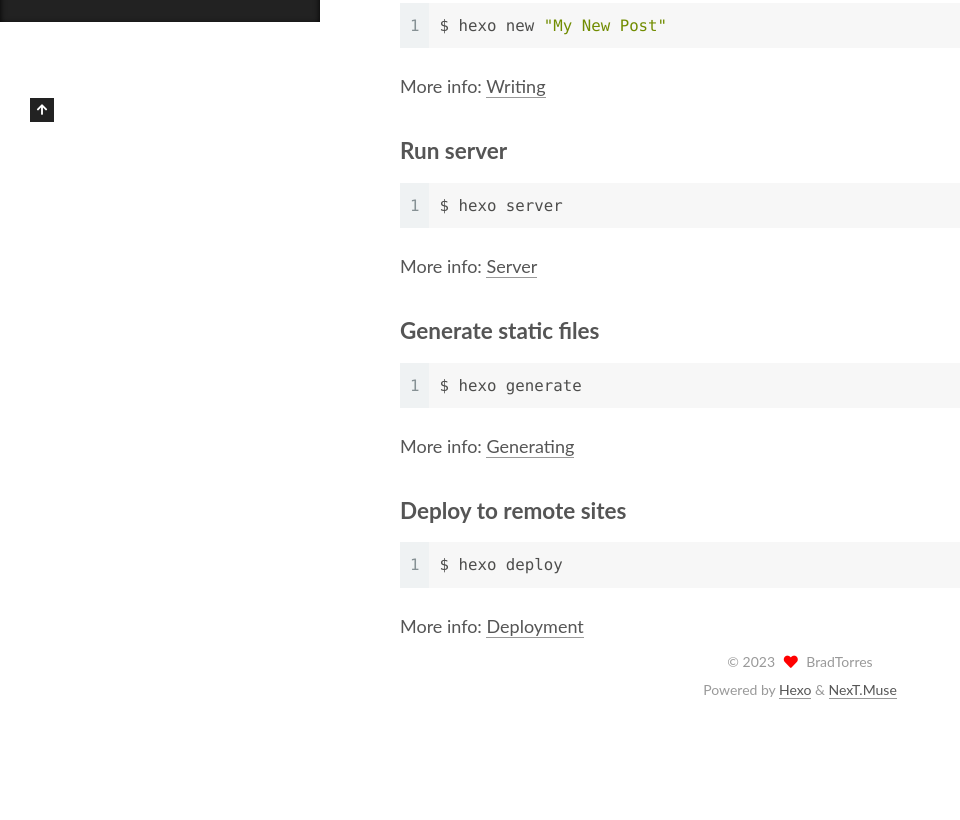
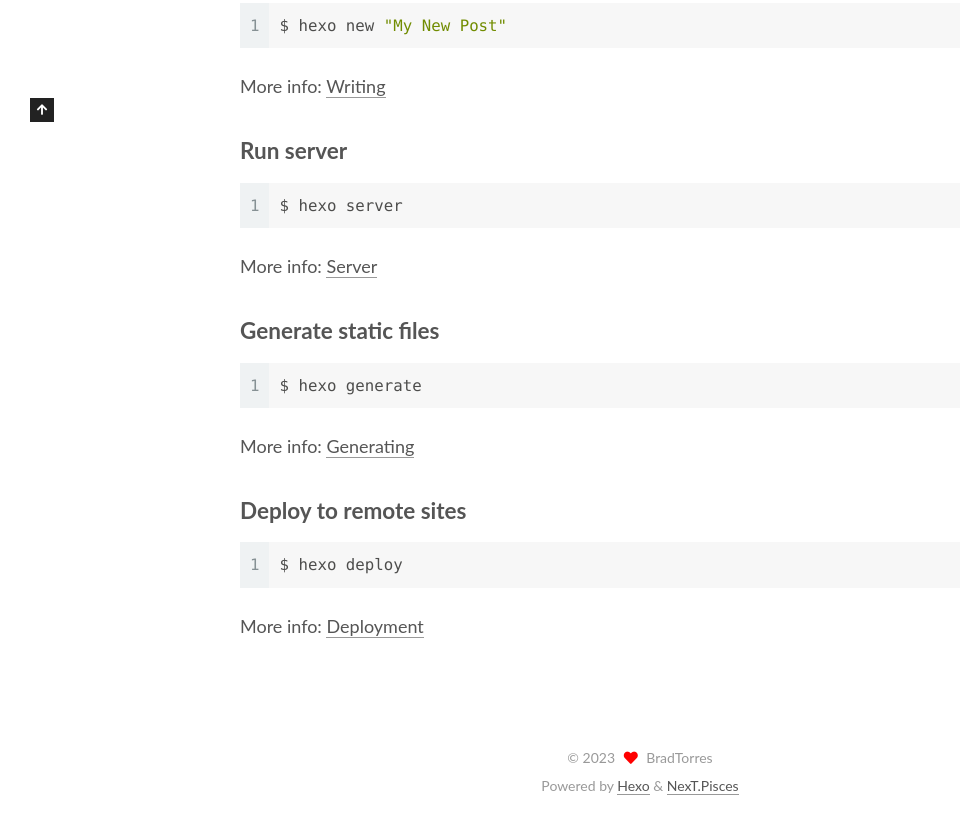
Before and after one commit to BradTorres/BradTorres.github.io, a plain HTML site: page 2023/03/28/hello-world/index.html in a window 1280 px wide. Shown: the part 778-1598 px from the top of the page, without its empty margins (0-960 px from the left). Before the commit the page ends 1502 px from the top, so only its background shows below. Drawn offline with Linux system fonts and the light colour scheme.

Commit message:
Site updated: 2023-03-28 22:03:31

```diff
--- a/2023/03/28/hello-world/index.html
+++ b/2023/03/28/hello-world/index.html
@@ -17,7 +17,7 @@
 
 <script id="hexo-configurations">
     var NexT = window.NexT || {};
-    var CONFIG = {"hostname":"bradtorres.github.io","root":"/","scheme":"Muse","version":"7.8.0","exturl":false,"sidebar":{"position":"left","display":"post","padding":18,"offset":12,"onmobile":false},"copycode":{"enable":false,"show_result":false,"style":null},"back2top":{"enable":true,"sidebar":false,"scrollpercent":false},"bookmark":{"enable":false,"color":"#222","save":"auto"},"fancybox":false,"mediumzoom":false,"lazyload":false,"pangu":false,"comments":{"style":"tabs","active":null,"storage":true,"lazyload":false,"nav":null},"algolia":{"hits":{"per_page":10},"labels":{"input_placeholder":"Search for Posts","hits_empty":"We didn't find any results for the search: ${query}","hits_stats":"${hits} results found in ${time} ms"}},"localsearch":{"enable":false,"trigger":"auto","top_n_per_article":1,"unescape":false,"preload":false},"motion":{"enable":true,"async":false,"transition":{"post_block":"fadeIn","post_header":"slideDownIn","post_body":"slideDownIn","coll_header":"slideLeftIn","sidebar":"slideUpIn"}}};
+    var CONFIG = {"hostname":"bradtorres.github.io","root":"/","scheme":"Pisces","version":"7.8.0","exturl":false,"sidebar":{"position":"left","display":"post","padding":18,"offset":12,"onmobile":false},"copycode":{"enable":false,"show_result":false,"style":null},"back2top":{"enable":true,"sidebar":false,"scrollpercent":false},"bookmark":{"enable":false,"color":"#222","save":"auto"},"fancybox":false,"mediumzoom":false,"lazyload":false,"pangu":false,"comments":{"style":"tabs","active":null,"storage":true,"lazyload":false,"nav":null},"algolia":{"hits":{"per_page":10},"labels":{"input_placeholder":"Search for Posts","hits_empty":"We didn't find any results for the search: ${query}","hits_stats":"${hits} results found in ${time} ms"}},"localsearch":{"enable":false,"trigger":"auto","top_n_per_article":1,"unescape":false,"preload":false},"motion":{"enable":true,"async":false,"transition":{"post_block":"fadeIn","post_header":"slideDownIn","post_body":"slideDownIn","coll_header":"slideLeftIn","sidebar":"slideUpIn"}}};
   </script>
 
   <meta name="description" content="Welcome to Hexo! This is your very first post. Check documentation for more info. If you get any problems when using Hexo, you can find the answer in troubleshooting or you can ask me on GitHub. Hello">
@@ -319,7 +319,7 @@
   </span>
   <span class="author" itemprop="copyrightHolder">BradTorres</span>
 </div>
-  <div class="powered-by">Powered by <a href="https://hexo.io/" class="theme-link" rel="noopener" target="_blank">Hexo</a> & <a href="https://muse.theme-next.org/" class="theme-link" rel="noopener" target="_blank">NexT.Muse</a>
+  <div class="powered-by">Powered by <a href="https://hexo.io/" class="theme-link" rel="noopener" target="_blank">Hexo</a> & <a href="https://pisces.theme-next.org/" class="theme-link" rel="noopener" target="_blank">NexT.Pisces</a>
   </div>
 
 
@@ -345,7 +345,7 @@
 <script src="/js/motion.js"></script>
 
 
-<script src="/js/schemes/muse.js"></script>
+<script src="/js/schemes/pisces.js"></script>
 
 
 <script src="/js/next-boot.js"></script>
```
Also changed, not shown: archives/2023/03/index.html (+3 -3 lines), archives/2023/index.html (+3 -3 lines), archives/index.html (+3 -3 lines), index.html (+3 -3 lines).
